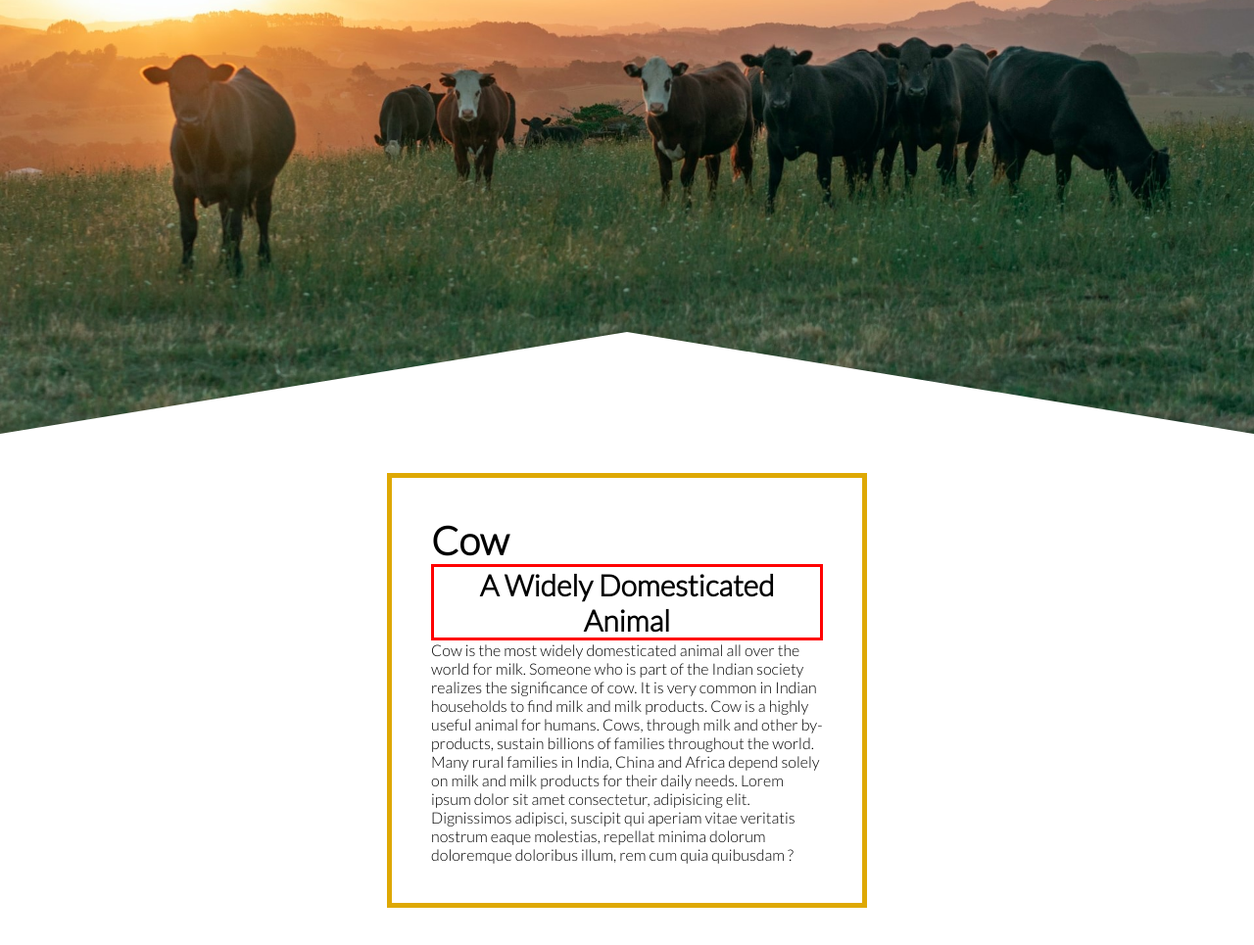
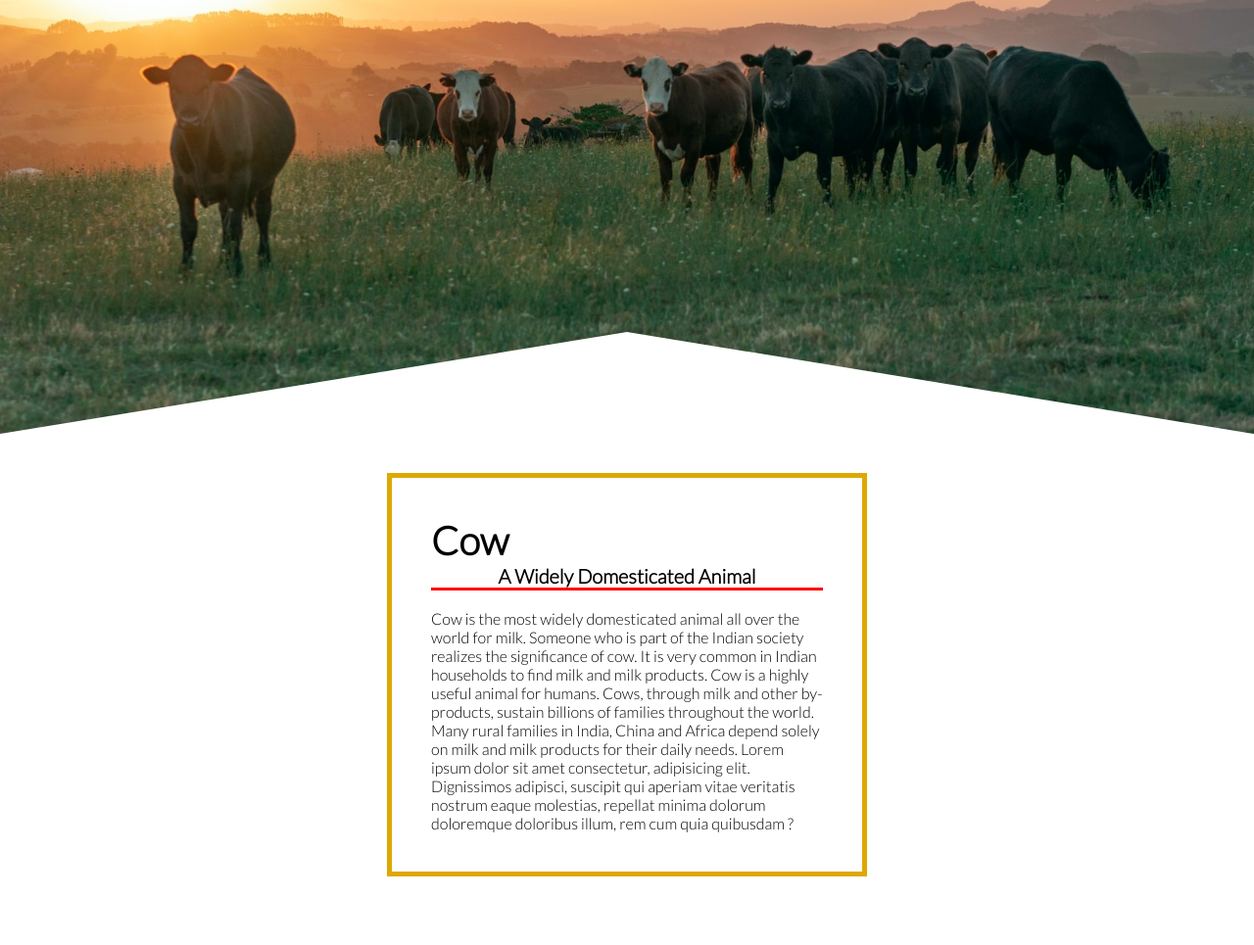
Before and after one commit to Mehebul02/Project-prectice_1, a plain HTML site: page index.html in a window 1280 px wide. Shown: the part 357-1322 px from the top of the page at 98% size. After the commit the page ends 1292 px from the top, so only its background shows below. Drawn offline with Linux system fonts and the light colour scheme.

Commit message:
New border desing

```diff
--- a/style.css
+++ b/style.css
@@ -34,9 +34,14 @@ padding: 40px;
     font-family: 'Lato', sans-serif;
 }
 .composition h2{
-    font-size: 30px;
+    font-size: 20px;
     text-align: center;
-    border-bottom-width: 3px;
+    /* border-bottom-width: 3px;
     border: solid;
-    border-color:red ;
+    border-color:red ; */
+    border-bottom: 3px solid red;
+    right: 0;
+    top: 0;
+   left: 0;
+
 }
```
Also changed, not shown: index.html (+1 -0 lines).
